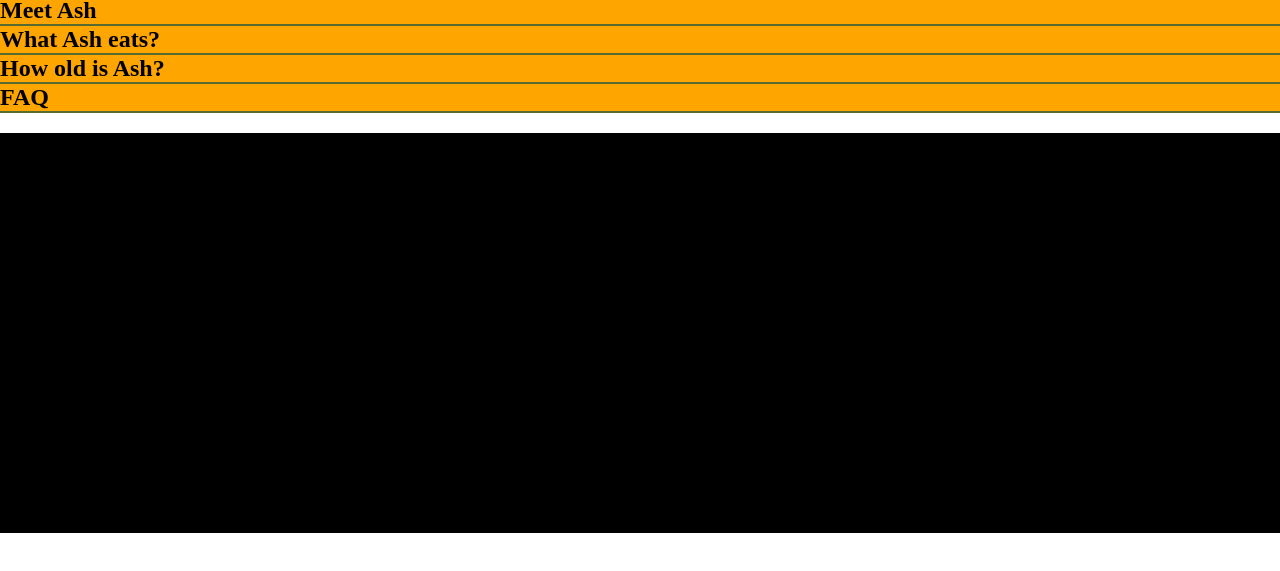
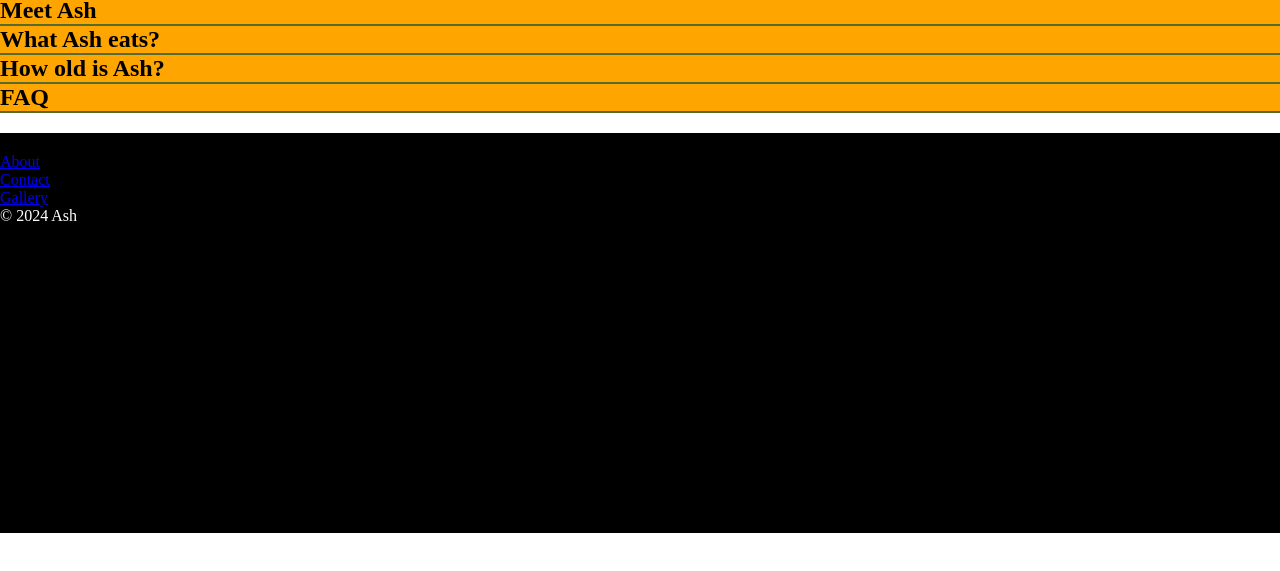
Before and after one commit to shinchandler/web-dev, a plain HTML site: page Ash/index.html in a window 1280 px wide. Shown: the part 157-728 px from the top of the page. Drawn offline with Linux system fonts and the light colour scheme.

Commit message:
Footer updates

```diff
--- a/Ash/index.html
+++ b/Ash/index.html
@@ -43,7 +43,17 @@
         </h2>
     </main>
     <footer>
+        <div class="footer-container">
+            <ul class = "footer-links">
+                <li><a href="Pages/about.html">About</a></li>
+                <li><a href="Pages/contact.html">Contact</a></li>
+                <li><a href="Pages/gallery.html">Gallery</a></li>
+            </ul>
+            <p>&copy; 2024 Ash</p>
+        </div>
+        <div>
 
+        </div>
     </footer>
 </body>
 
--- a/Ash/styles/styles.css
+++ b/Ash/styles/styles.css
@@ -40,3 +40,6 @@ footer{
     padding-top: 20px;
     padding-bottom: 20px;
 }
+.footer-container{
+    color: white;
+}
```
Also changed, not shown: Ash/Pages/about.html (line endings or trailing spaces).
